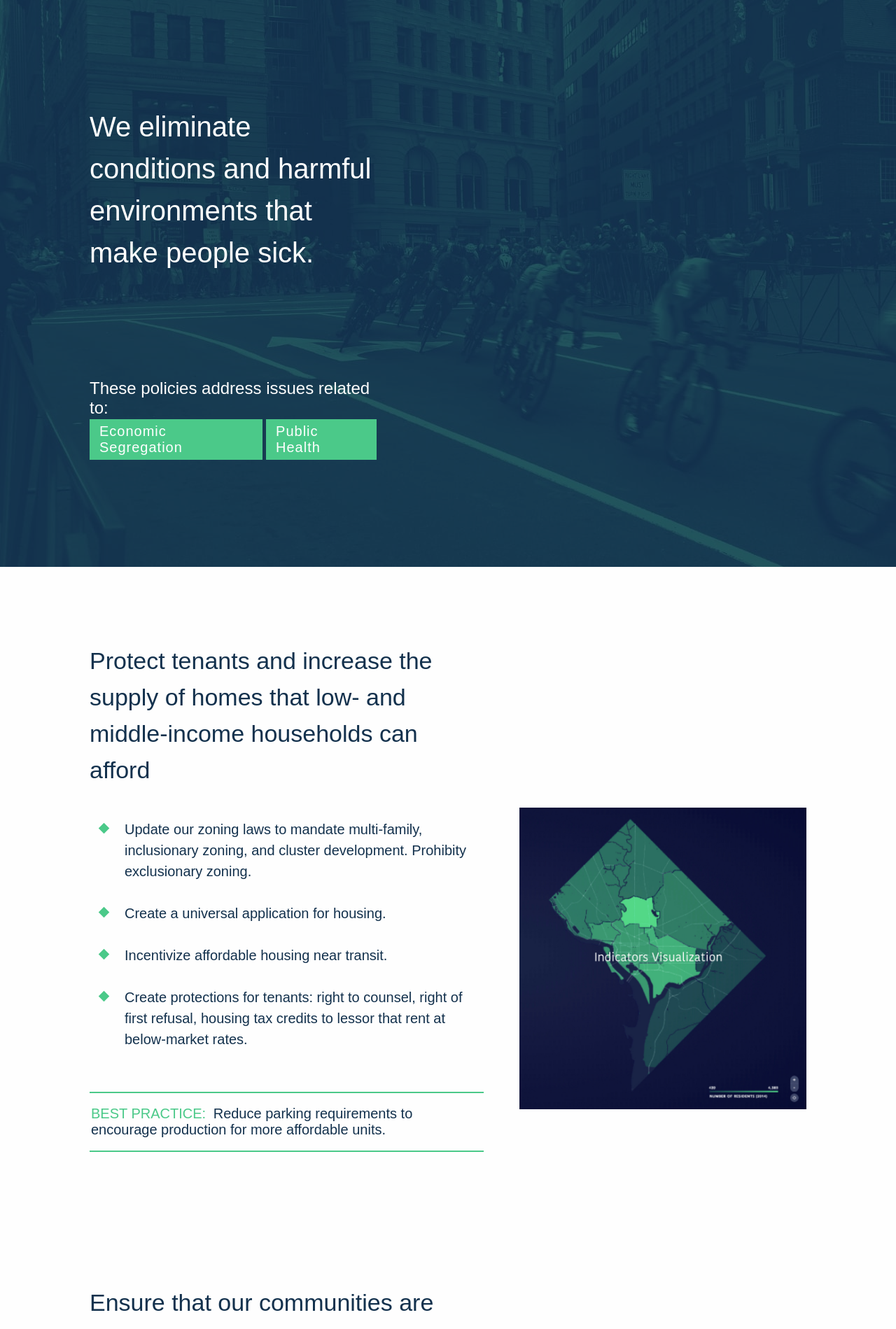
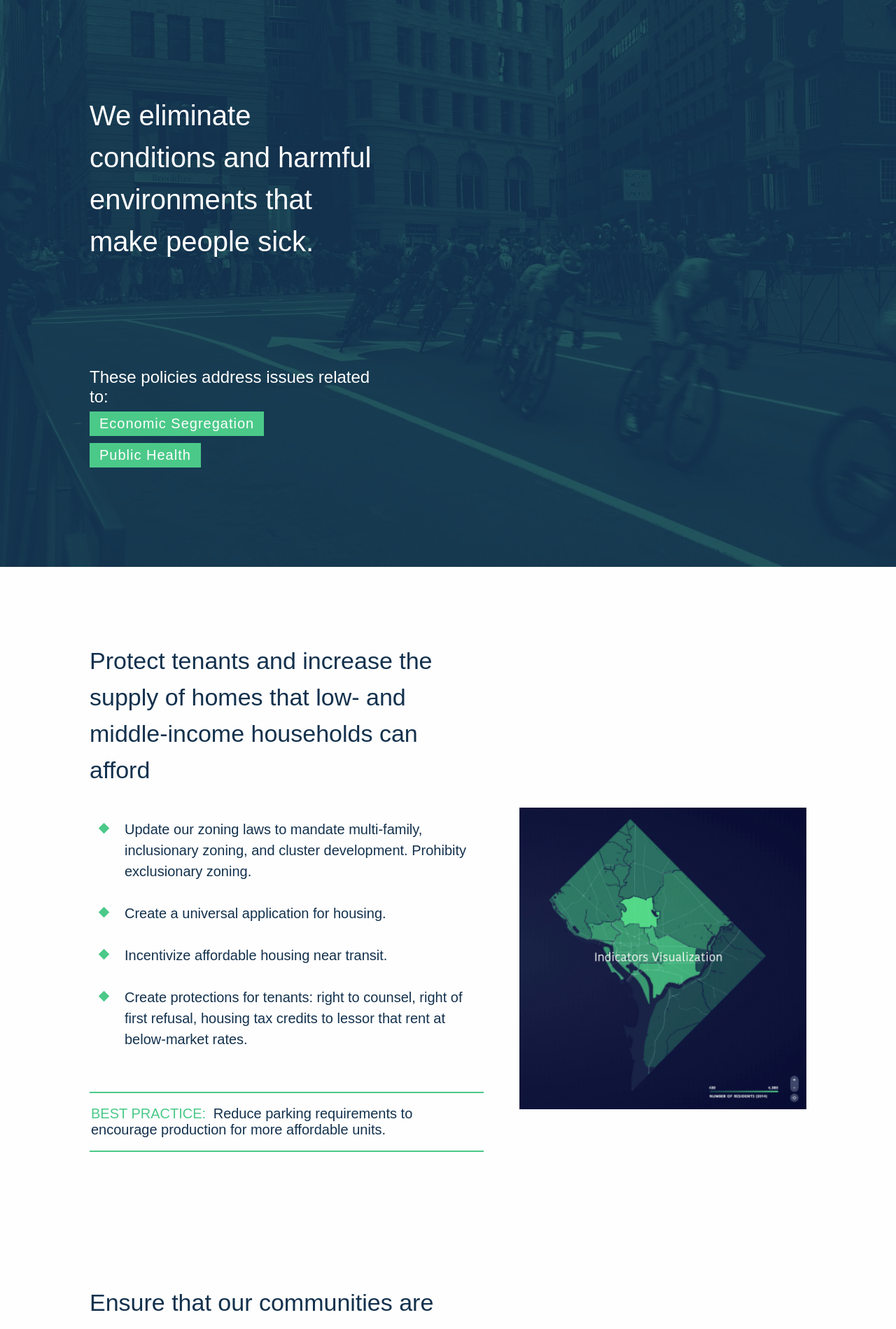
Before and after one commit to MAPC/stateofequity, a Jekyll site: the page built from outcome.html, in a window 1280 px wide. Shown: the top 1899 px of the page at 70% size. Built offline with Jekyll 4.4.1, drawn with Linux system fonts in a browser that asks for light colours; some web fonts are replaced.

Commit message:
Change header policy list to use inline-block instead of flex

```diff
--- a/_sass/layouts/outcome.scss
+++ b/_sass/layouts/outcome.scss
@@ -39,11 +39,13 @@
       }
 
       .policy-category-list {
-        display: flex;
-
         margin: 2px 0;
 
         li {
+          display: inline-block;
+
+          margin: 5px 0;
+          margin-right: 5px;
           padding: 6px 14px;
 
           font-size: 20px;
@@ -51,7 +53,7 @@
 
           background: $color_brand-secondary;
 
-          & + li { margin-left: 5px; }
+          & + li { margin-right: 0; }
         }
       }
     }
```
